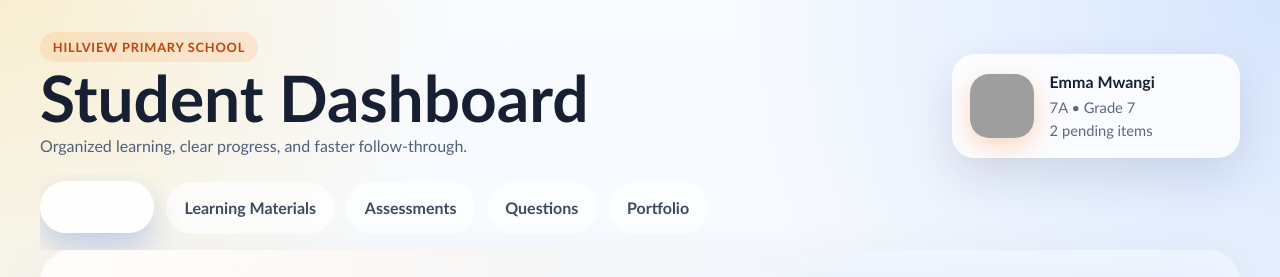
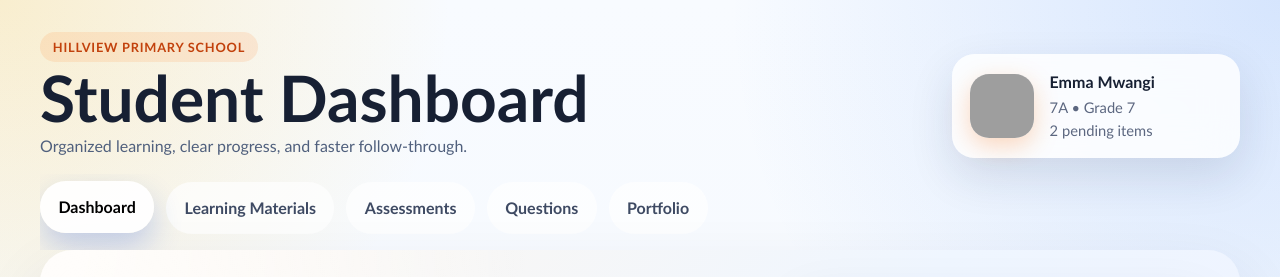
Before and after one commit to softwarewebdevelopers1-byte/Primary_school_project, a React (Vite) app in the folder primary_school/react-app/: page / in a window 1280 px wide. In both pictures the pointer is over the button "Dashboard". Shown: the top 277 px of the page. Built offline with nearby package versions, Linux system fonts and the light colour scheme; grey boxes are pictures that could not be loaded.

Commit message:
change navigation colors

```diff
--- a/primary_school/react-app/src/components/students/StudentDashboard.module.css
+++ b/primary_school/react-app/src/components/students/StudentDashboard.module.css
@@ -94,6 +94,7 @@
 
 .tabButton:hover {
   transform: translateY(-1px);
+  color: #000;
   background: rgba(255, 255, 255, 0.94);
 }
 
```
